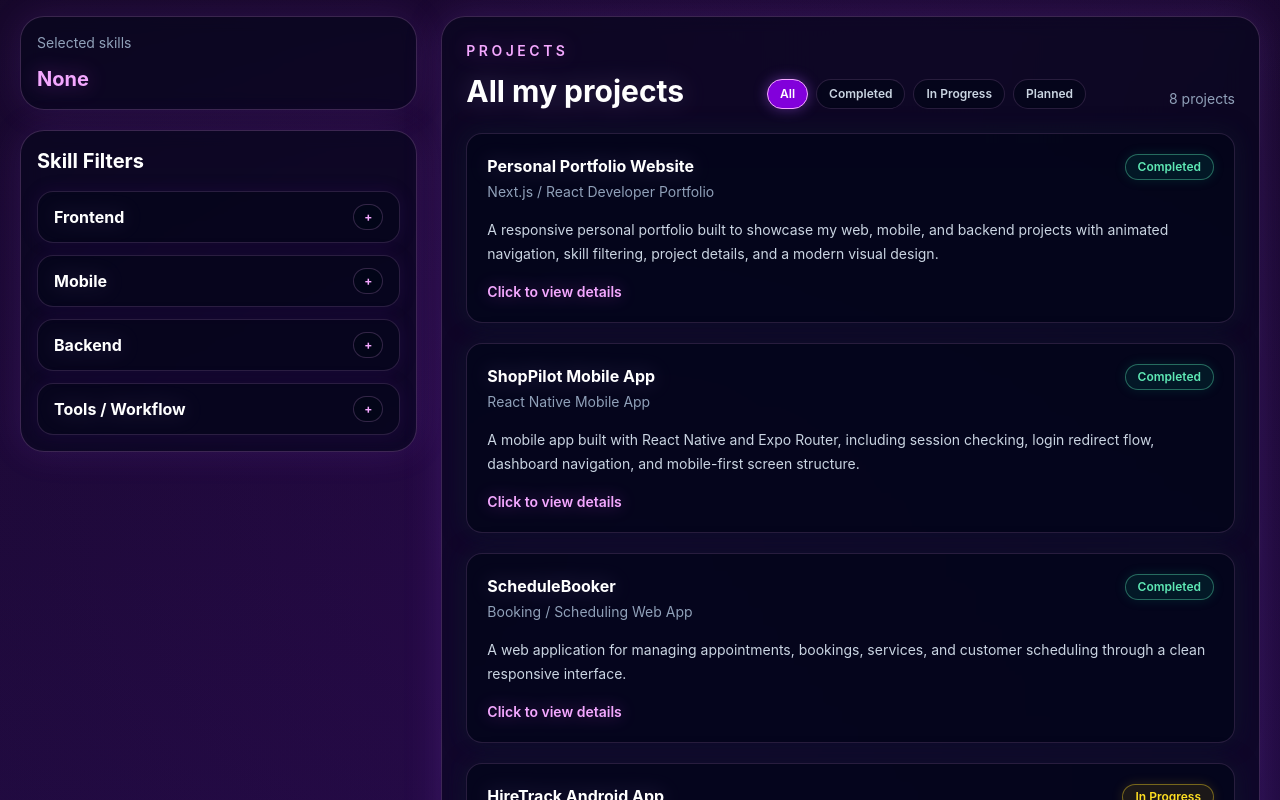
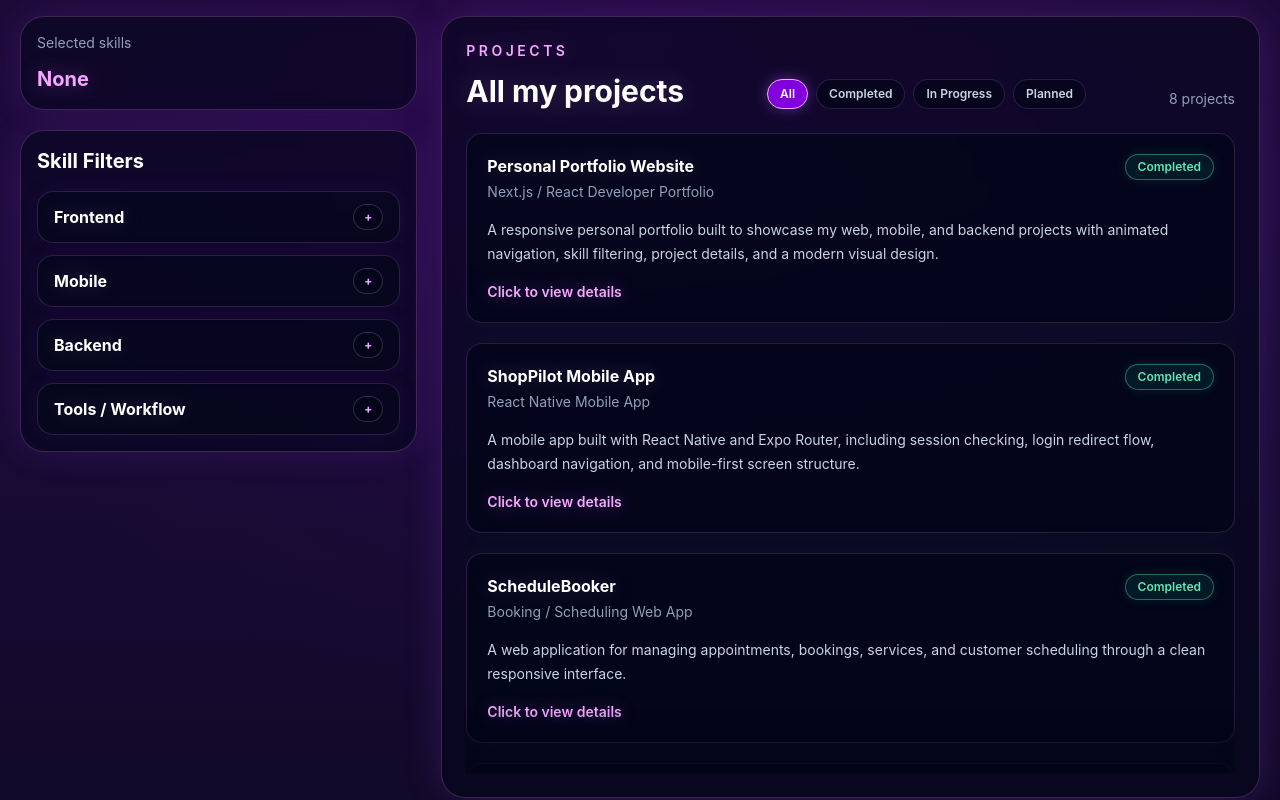
Before and after one commit to dominhtri055/tri-portfolio, a Next.js app: page / in a window 1280 px wide. Shown: the part 1680-2480 px from the top of the page. Built offline with nearby package versions, Linux system fonts and the light colour scheme.

Commit message:
fixing UI

```diff
--- a/app/globals.css
+++ b/app/globals.css
@@ -21,3 +21,11 @@ body {
   background: #a855f7;
   color: #020617;
 }
+.project-scroll {
+  scrollbar-width: none;
+  -ms-overflow-style: none;
+}
+
+.project-scroll::-webkit-scrollbar {
+  display: none;
+}
--- a/app/page.tsx
+++ b/app/page.tsx
@@ -16,7 +16,6 @@ type Project = {
   features: string[];
   github?: string;
   demo?: string;
-
 };
 type StatusFilter = "All" | Project["status"];
 
@@ -320,9 +319,9 @@ const outlineButtonClass =
 const navItems = [
   { label: "Home", href: "#" },
   { label: "About", href: "#about" },
+  { label: "Experience", href: "#experience" },
   { label: "Skills", href: "#skills" },
   { label: "Projects", href: "#projects" },
-  { label: "Experience", href: "#experience" },
   { label: "Contact", href: "#contact" },
   { label: "Resume", href: "/resume.pdf" },
 ];
@@ -672,7 +671,9 @@ export default function HomePage() {
                   or click Clear all.
                 </div>
               ) : (
-                <div className="mt-6 grid gap-5">
+                <div className="relative mt-6">
+                  <div className="project-scroll max-h-[640px] overflow-y-auto overscroll-contain pr-0">
+                    <div className="grid gap-5">
                       {filteredProjects.map((project) => (
                         <ProjectMiniCard
                           key={project.id}
@@ -680,6 +681,10 @@ export default function HomePage() {
                           onClick={() => setSelectedProject(project)}
                         />
                       ))}
+                    </div>
+                  </div>
+
+                  <div className="pointer-events-none absolute bottom-0 left-0 right-0 h-16 bg-gradient-to-t from-slate-950/90 to-transparent" />
                 </div>
               )}
             </div>
```
Lines whose indentation alone changed are shown as unchanged.
